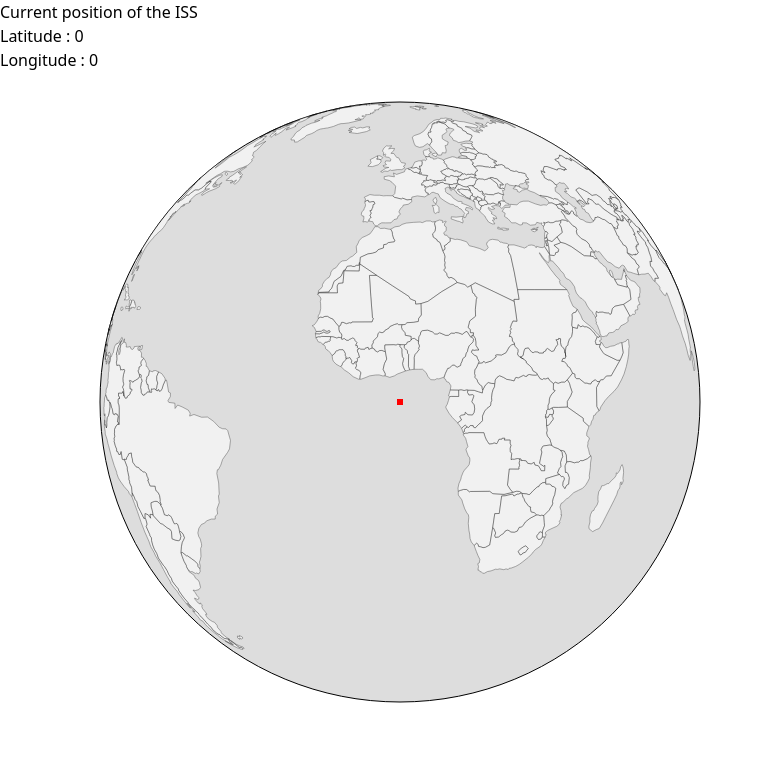
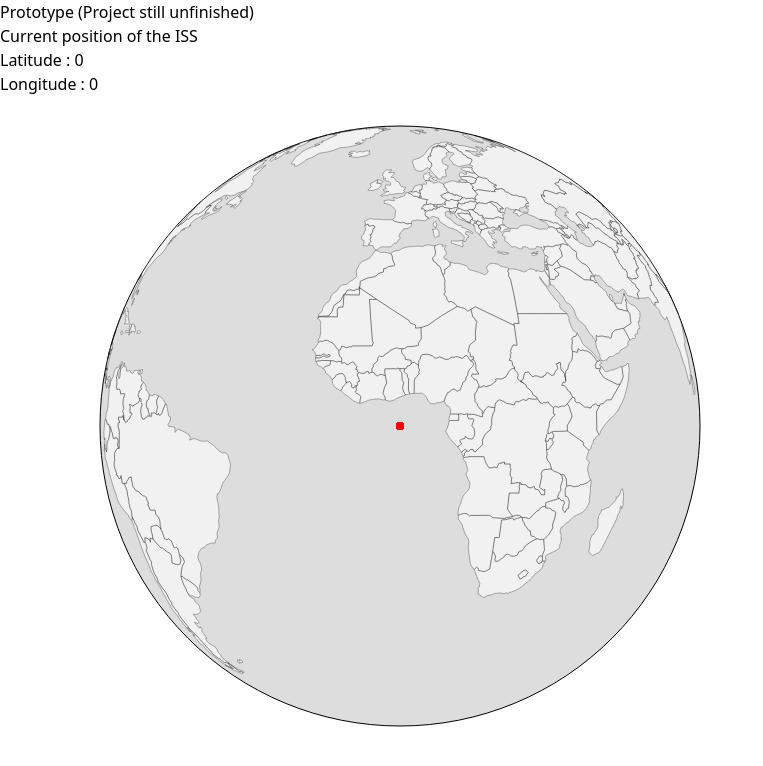
Before and after one commit to abh31000/iss-tracker, a React (Vite) app: page / in a window 1280 px wide. Shown: the top 766 px of the page, without its empty margins (0-763 px from the left). Built offline with nearby package versions, Linux system fonts and the light colour scheme; no server answers.

Commit message:
Minor changes

```diff
--- a/src/components/Globe.tsx
+++ b/src/components/Globe.tsx
@@ -69,14 +69,14 @@
                 .attr('id', "red-dot")
                 .attr('cx', x)
                 .attr('cy', y)
-                .attr('r', 3)
+                .attr('r', 4)
                 .attr('fill', 'red')
             }
         }
 
+        svg.select("#red-dot").remove()
+        d3.timer(updatePP)
 
-        d3.timer(updatePP)
-        svg.select("#red-dot").remove()
 
         //const map = svg.append("g")
 
@@ -127,10 +127,12 @@
 
     return(
         <>
-        <h1 className="mx-10 text-2xl mt-3 absolute">Current position of the ISS</h1>
-        <h1 className="absolute text-lg mx-10 mt-12">Latitude :  {issCords[0]}</h1>
-        <h1 className="absolute text-lg mx-10 mt-[70px]">Longitude :  {issCords[1]}</h1>
-        <div className="h-full w-fit mx-auto">
+        <h1 className="absolute ml-[40vw] bg-white">Prototype (Project still unfinished)</h1>
+        <div className="h-2 w-2 rounded-full bg-red-600  mt-6 absolute ml-10"></div>
+        <h1 className="mx-14 absolute bg-white text-2xl mt-3 ">Current position of the ISS</h1>
+        <h1 className="text-lg absolute bg-white mx-10 mt-12">Latitude :  {issCords[0]}</h1>
+        <h1 className=" text-lg absolute bg-white mx-10 mt-[70px]">Longitude :  {issCords[1]}</h1>
+        <div className="h-full pt-3 w-fit mx-auto">
         <svg width="800px" height="650px" className="" ref={svgRef}></svg>
         </div>
 
```
